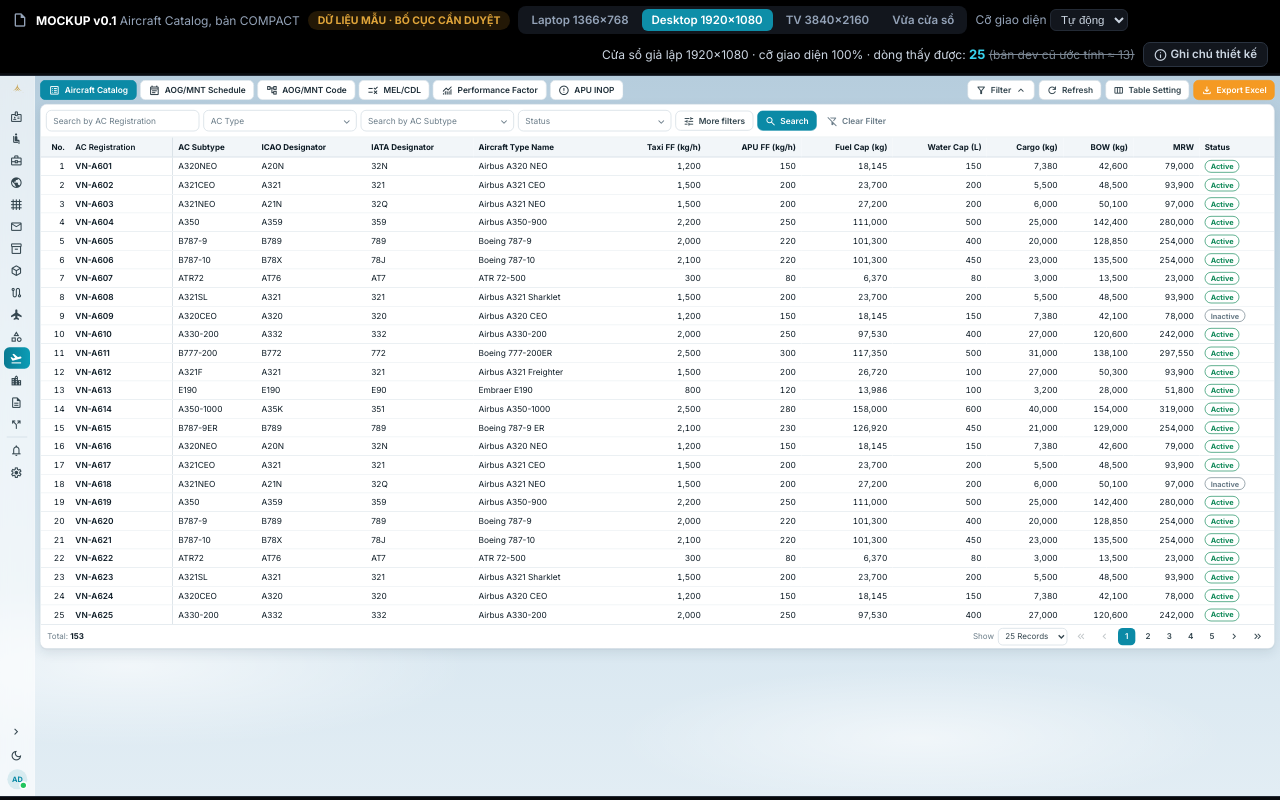
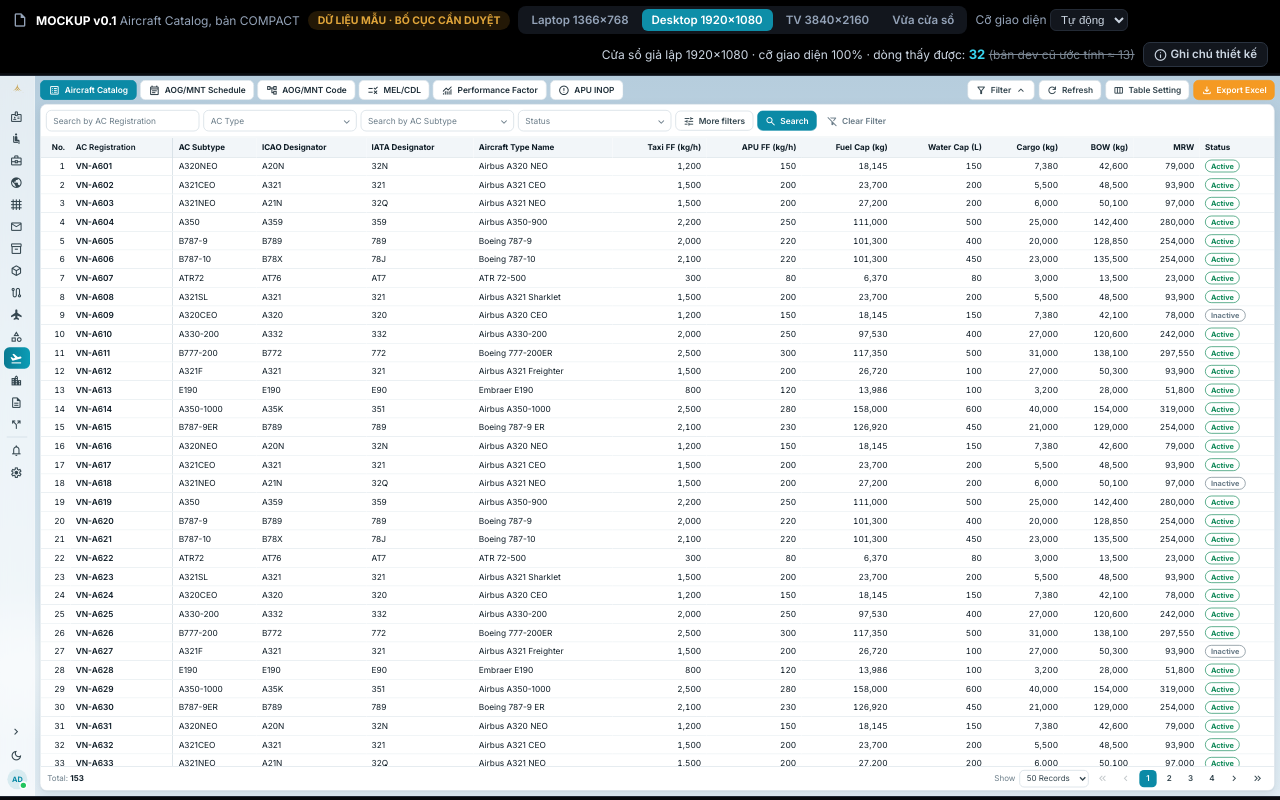
Before and after one commit to vietanhnguyenx/TOSS_Mockup, a plain HTML site: page aircraft-catalog-compact.html in a window 1280 px wide. Drawn offline with nearby package versions, Linux system fonts and the light colour scheme.

Commit message:
Aircraft Catalog compact: default page size 50
Co-Authored-By: Claude Sonnet 5.5 <noreply@anthropic.com>

```diff
--- a/aircraft-catalog-compact.html
+++ b/aircraft-catalog-compact.html
@@ -494,7 +494,7 @@ const MENU=[
 ];
 
 /* ===================== TRẠNG THÁI ===================== */
-const S={page:1,size:25,dens:'compact',hidden:new Set(),
+const S={page:1,size:50,dens:'compact',hidden:new Set(),
   f:{reg:'',type:'',sub:'',status:'',cat:['','','','','']}};
 const $=id=>document.getElementById(id);
 const fmt=n=>Number(n).toLocaleString('en-US');
```
